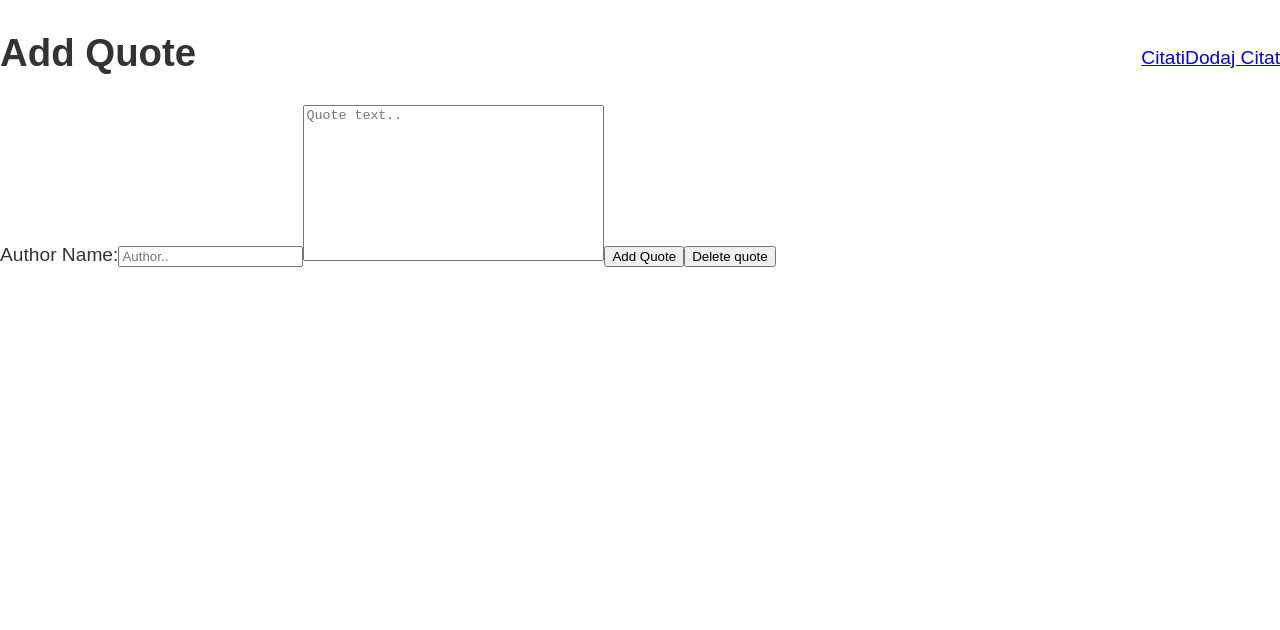
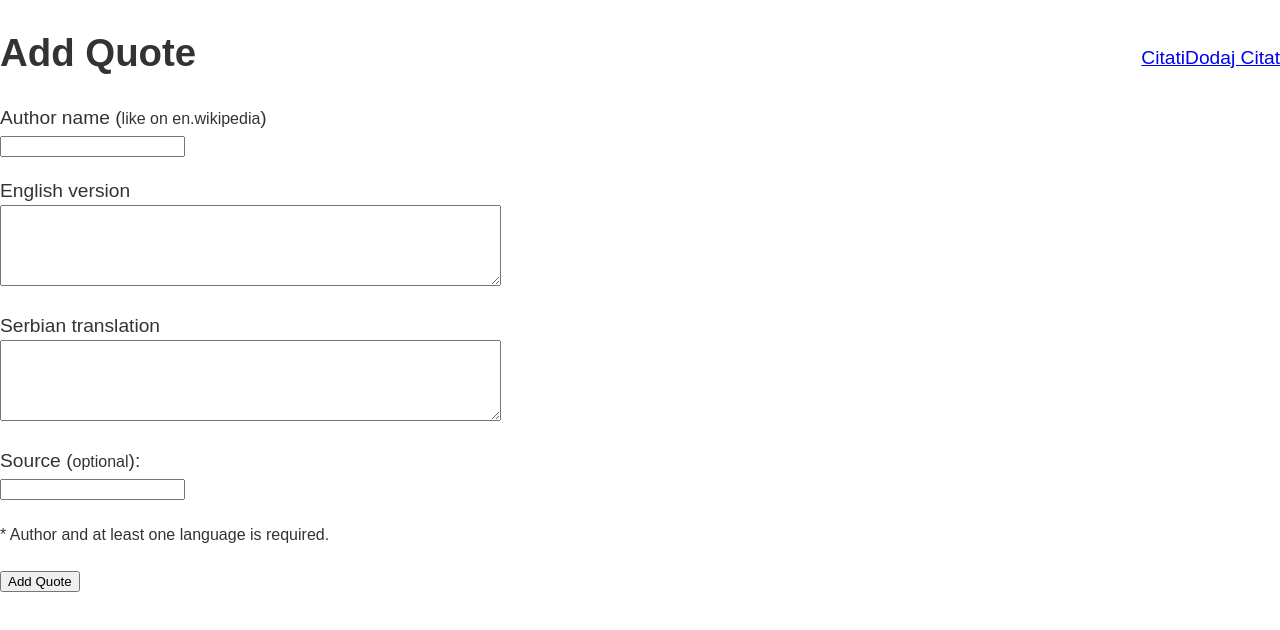
Before and after one commit to skolakoda/programming-quotes, a React (Create React App) app: page /addQuote in a window 1280 px wide. Shown: the top 630 px of the page. Built offline with nearby package versions, Linux system fonts and the light colour scheme.

Commit message:
refaktorisana komponenta, obrisan css

```diff
--- a/src/components/AddQuote.jsx
+++ b/src/components/AddQuote.jsx
@@ -1,57 +1,40 @@
 import React from 'react'
-import './AddQuote.css'
 
 class AddQuote extends React.Component {
 	constructor(props) {
-    super(props);
-    this.state = {
-      autor: '',
-      quote: ''
-    }
-    this.addQuote = this.addQuote.bind(this);
-    this.handleInput = this.handleInput.bind(this);
-    this.deleteQuote = this.deleteQuote.bind(this);
+		super(props)
+		this.state = {}
 	}
 
-  handleInput(event) {
-    const target = event.target;
-    const value = target.value;
-    const name = target.name;
+	handleInput = event => {
+    const {name, value} = event.target
 		this.setState({
 			[name]: value
-    });
+		})
 	}
 
-  addQuote(e) {
-    e.preventDefault();
+	addQuote = e => {
+    e.preventDefault()
     fetch("https://baza-podataka.herokuapp.com/dodaj-citat/", {
 			method: 'post',
-      headers: {
-        'Accept': 'application/json, text/plain, */*',
-        'Content-Type': 'application/json',
-      },
-      body: JSON.stringify({
-        autor: this.state.autor,
-        sr: this.state.quote
+			headers: {'Content-Type': 'application/json'},
+			body: JSON.stringify(this.state)
 		})
-    })
-    alert(`Quote by: "${this.state.autor}" has been updated to quote base.
-Thank you for updating!`);
+    .then(response => response.text())
+    .then(response => console.log(response))
   }
 
-  deleteQuote(e) {
-    e.preventDefault();
+	deleteQuote = e => {
+		e.preventDefault()
 		fetch("https://baza-podataka.herokuapp.com/obrisi-citat/", {
 			method: 'delete',
-      headers: {
-        'Accept': 'application/json, text/plain, */*',
-        'Content-Type': 'application/json',
-      },
+			headers: {'Content-Type': 'application/json'},
 			body: JSON.stringify({
 				_id: "kjdjkjawkj"
 			})
 		})
-    alert(`Deleted`);
+    .then(response => response.text())
+    .then(response => console.log(response))
 	}
 
   render() {
@@ -59,15 +42,31 @@ Thank you for updating!`);
     <div>
       <h1>Add Quote</h1>
       <form className="center" onSubmit={this.addQuote} >
-          <label>Author Name:</label>
-          <input type="text" placeholder="Author.." name='autor' onChange={this.handleInput} />
-          <textarea name="quote" cols="35" rows="10" style={{ resize: 'none' }} onChange={this.handleInput} placeholder="Quote text.."></textarea>
-          <input id="submit" type="submit" value="Add Quote"></input>
-          <button onClick={this.deleteQuote}>Delete quote</button>
+        <p>
+          <label>Author name (<small>like on en.wikipedia</small>) </label><br/>
+          <input name='autor' onChange={this.handleInput} required />
+        </p>
+        <p>
+          <label>English version</label><br/>
+          <textarea name="en" cols="60" rows="5" onChange={this.handleInput}></textarea>
+        </p>
+        <p>
+          <label>Serbian translation</label><br/>
+          <textarea name="sr" cols="60" rows="5" onChange={this.handleInput}></textarea>
+        </p>
+        <p>
+          <label>Source (<small>optional</small>): </label><br/>
+          <input name='izvor' onChange={this.handleInput} />
+        </p>
+        <p>
+          <small>* Author and at least one language is required.</small>
+        </p>
+        <input type="submit" value="Add Quote"></input>
+        {/* <button onClick={this.deleteQuote}>Delete quote</button> */}
       </form>
     </div>
-    );
+    )
   }
 }
 
-export default AddQuote;
+export default AddQuote
```
Also changed, not shown: src/components/AddQuote.css (deleted, +0 -33 lines). Lines whose indentation alone changed are shown as unchanged.
